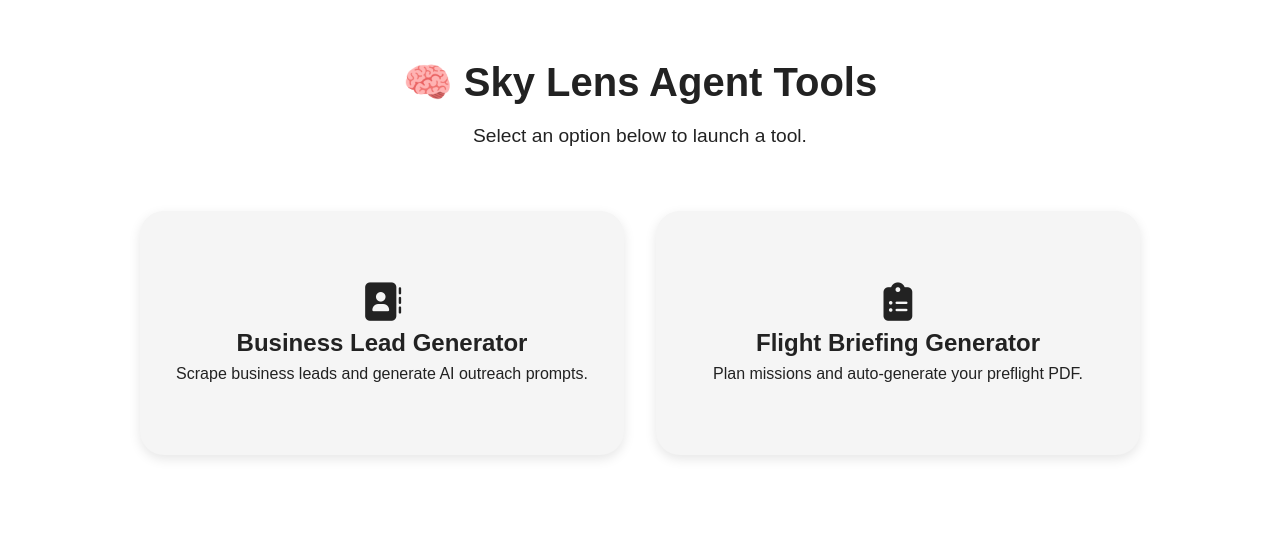
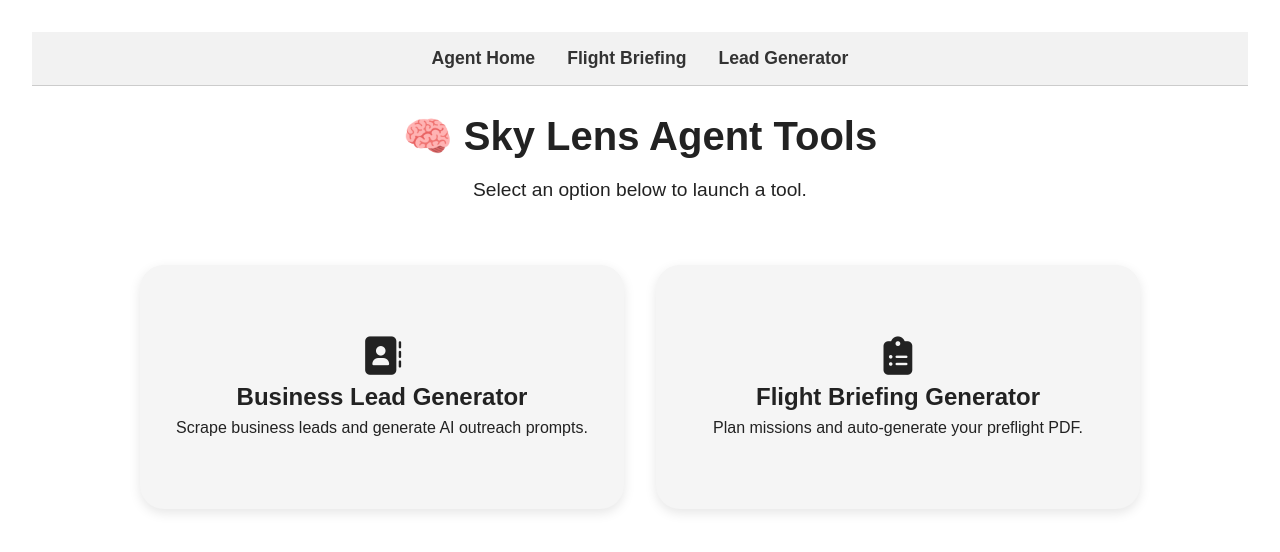
Before and after one commit to BobbyB-SLC/Flight-Briefing, a website: page public/index.html in a window 1280 px wide. Drawn offline with Linux system fonts and the light colour scheme.

Commit message:
Update styling and links in index.html

```diff
--- a/public/index.html
+++ b/public/index.html
@@ -88,10 +88,49 @@
         font-size: 0.95rem;
       }
     }
+
+.quick-nav {
+  display: flex;
+  justify-content: center;
+  gap: 2rem;
+  padding: 1rem;
+  background: #f2f2f2;
+  border-bottom: 1px solid #ccc;
+  font-size: 1.1rem;
+  flex-wrap: wrap;
+}
+
+.quick-nav a {
+  text-decoration: none;
+  color: #333;
+  font-weight: bold;
+  transition: color 0.2s ease;
+}
+
+.quick-nav a:hover {
+  color: #c40000; /* Sky Lens red */
+}
+
+@media (max-width: 600px) {
+  .quick-nav {
+    flex-direction: column;
+    align-items: center;
+    gap: 1rem;
+    font-size: 1rem;
+  }
+}
+
   </style>
 </head>
 <body>
   <div class="container">
+<div class="quick-nav">
+  <a href="https://flight-briefing-l558.onrender.com/agents/index.html">Agent Home</a>
+  <a href="https://skylenscarolina.com/agent/briefing.html">Flight Briefing</a>
+  <a href="https://flight-briefing-l558.onrender.com/agents/leads.html">Lead Generator</a>
+</div>
+
+
     <h1>🧠 Sky Lens Agent Tools</h1>
     <p>Select an option below to launch a tool.</p>
 
```
Also changed, not shown: public/agents/index.html (+37 -0 lines).
